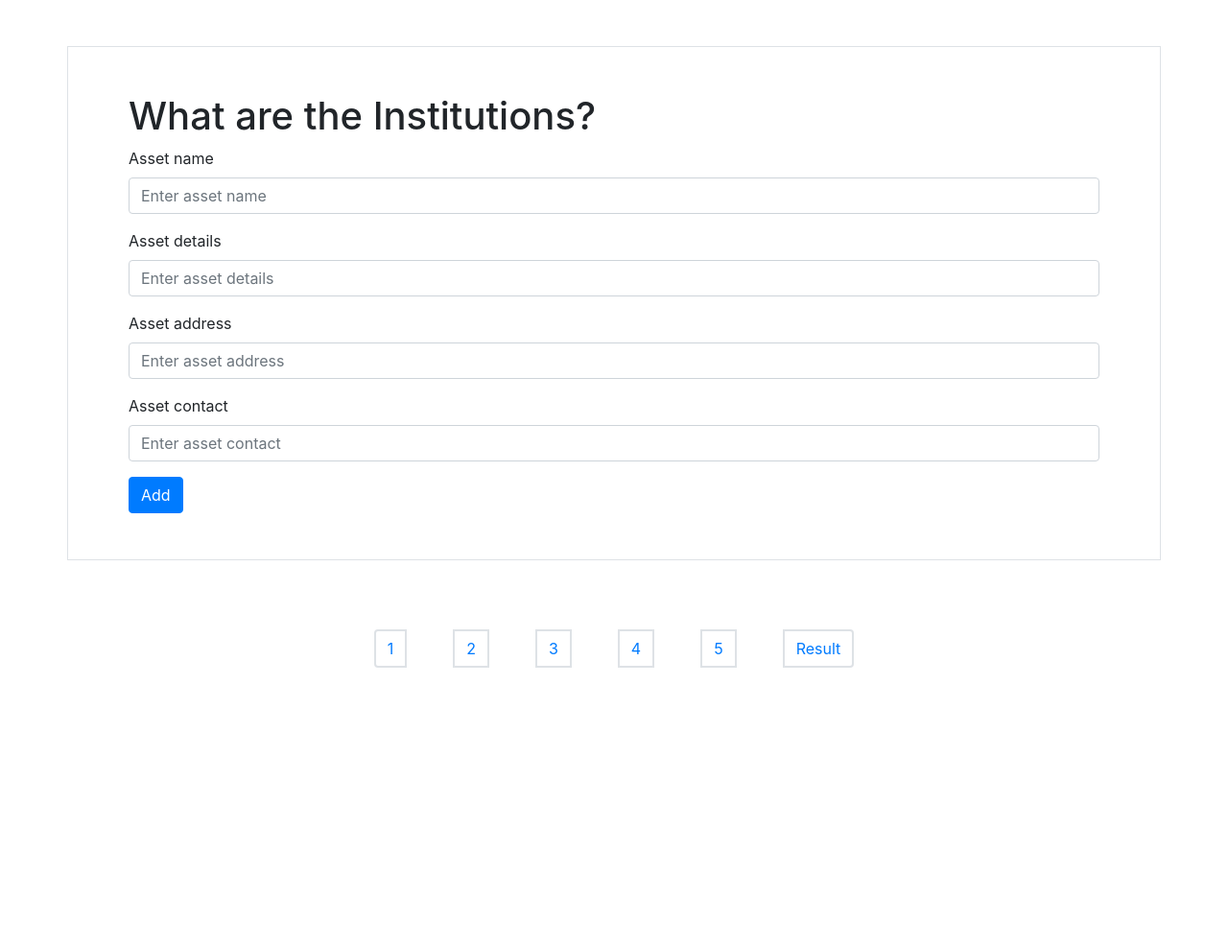
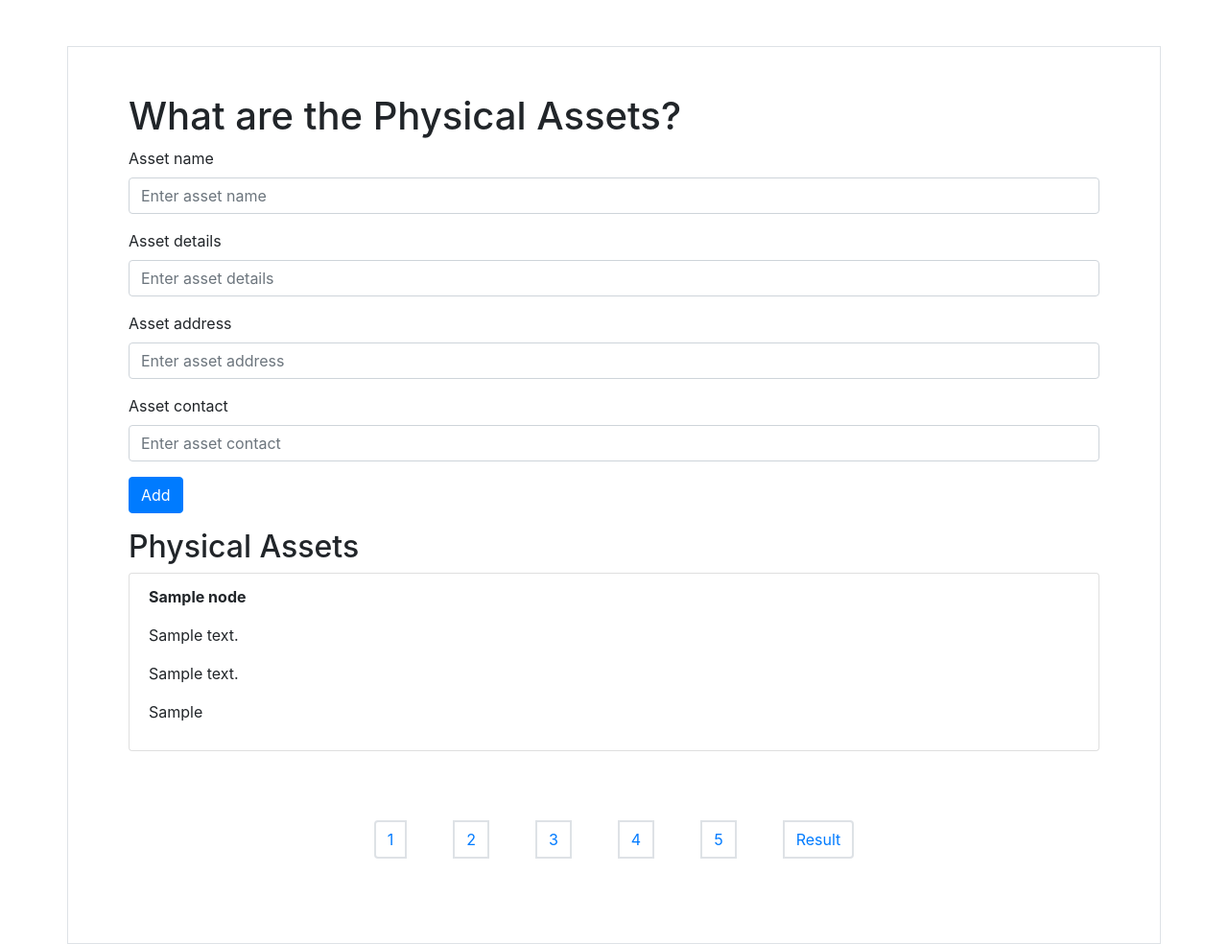
Before and after one commit to ivanderjmw/hfg2021, a Django app: page /assets/ in a window 1280 px wide. Shown: the whole page at 96% size. Before the commit the page ends 696 px from the top, so only its background shows below. Run offline with Django 3.2, Linux system fonts and the light colour scheme; a user stored in the database is signed in; tables that the repository leaves empty hold one stand-in row (values such as "Sample post"); some libraries are stand-ins or nearby versions.

Commit message:
Include assets lists

```diff
--- a/abcd/templates/abcd/step3.html
+++ b/abcd/templates/abcd/step3.html
@@ -4,7 +4,7 @@
 <div class="col">
 <div class="row">
   <div class="container">
-  <h1>What are the Institutions?</h1>
+  <h1>What are the Physical Assets?</h1>
 </div>
 </div>
 <div class="row">
@@ -31,6 +31,19 @@
     </form>
   </div>
 </div>
+<div class="row mt-3">
+  <div class="container">
+    <h2>Physical Assets</h2>
+    <ul class="list-group">
+    {% for asset in assets %}
+      <li class="list-group-item">
+        <p class="font-weight-bold">{{asset.name}}</p>
+        <p>{{asset.details}}</p>
+        <p>{{asset.address}}</p>
+        <p>{{asset.contact}}</p>
+      </li>
+    {% endfor %}
+    </ul>
 </div>
 <datalist id="assets">
   <option value="Heyho">
--- a/abcd/views.py
+++ b/abcd/views.py
@@ -67,8 +67,9 @@ def step3(request: HttpRequest):
                 owner=request.user)
             temp.save()
 
+    assets = Assets.objects.all()
 
-    return render(request=request, template_name="abcd/step3.html", context={"assets": Assets.objects.all()})
+    return render(request=request, template_name="abcd/step3.html", context={"assets": assets})
 
 
 @login_required(login_url='/login')
```
Also changed, not shown: abcd/templates/abcd/step4.html (indentation only).
